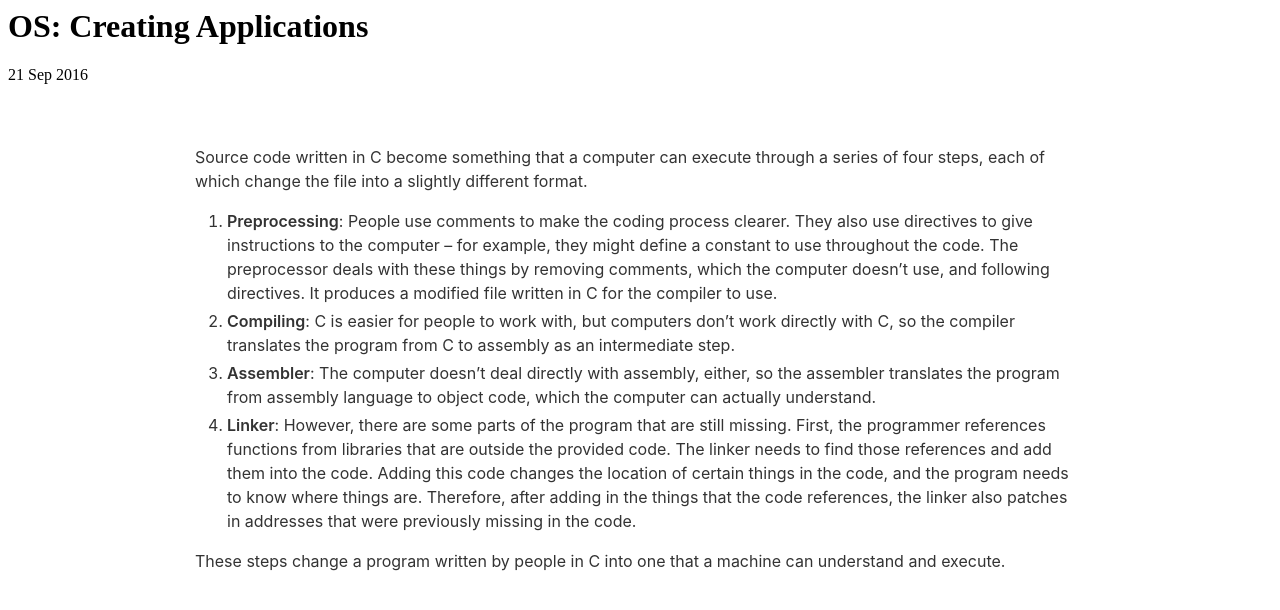
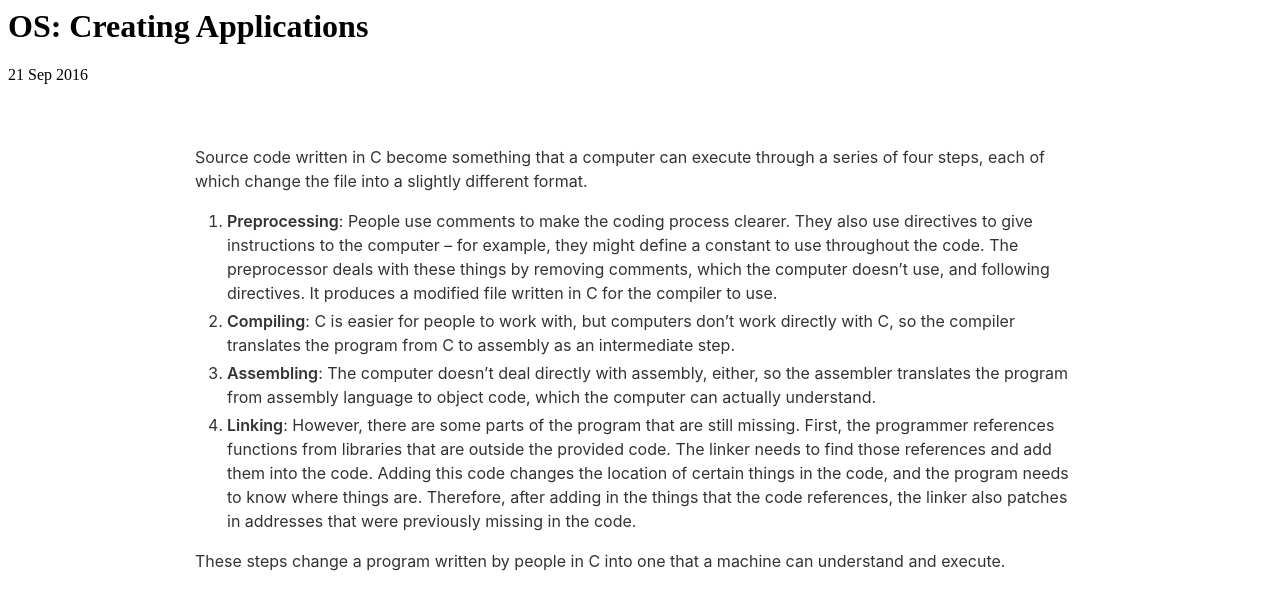
Before and after one commit to cchen23/cchen23.githhub.io, a Jekyll site: the page built from _posts/2016-09-21-application-creation.md, in a window 1280 px wide. Shown: the top 610 px of the page. Built offline with Jekyll 4.4.1, drawn with Linux system fonts in a browser that asks for light colours.

Commit message:
Update 2016-09-21-application-creation.md

```diff
--- a/_posts/2016-09-21-application-creation.md
+++ b/_posts/2016-09-21-application-creation.md
@@ -10,7 +10,7 @@ Source code written in C become something that a computer can execute through a
 
 1. **Preprocessing**: People use comments to make the coding process clearer. They also use directives to give instructions to the computer -- for example, they might define a constant to use throughout the code. The preprocessor deals with these things by removing comments, which the computer doesn't use, and following directives. It produces a modified file written in C for the compiler to use.
 2. **Compiling**: C is easier for people to work with, but computers don't work directly with C, so the compiler translates the program from C to assembly as an intermediate step.
-3. **Assembler**: The computer doesn't deal directly with assembly, either, so the assembler translates the program from assembly language to object code, which the computer can actually understand.
-4. **Linker**: However, there are some parts of the program that are still missing. First, the programmer references functions from libraries that are outside the provided code. The linker needs to find those references and add them into the code. Adding this code changes the location of certain things in the code, and the program needs to know where things are. Therefore, after adding in the things that the code references, the linker also patches in addresses that were previously missing in the code.
+3. **Assembling**: The computer doesn't deal directly with assembly, either, so the assembler translates the program from assembly language to object code, which the computer can actually understand.
+4. **Linking**: However, there are some parts of the program that are still missing. First, the programmer references functions from libraries that are outside the provided code. The linker needs to find those references and add them into the code. Adding this code changes the location of certain things in the code, and the program needs to know where things are. Therefore, after adding in the things that the code references, the linker also patches in addresses that were previously missing in the code.
 
 These steps change a program written by people in C into one that a machine can understand and execute.
```
